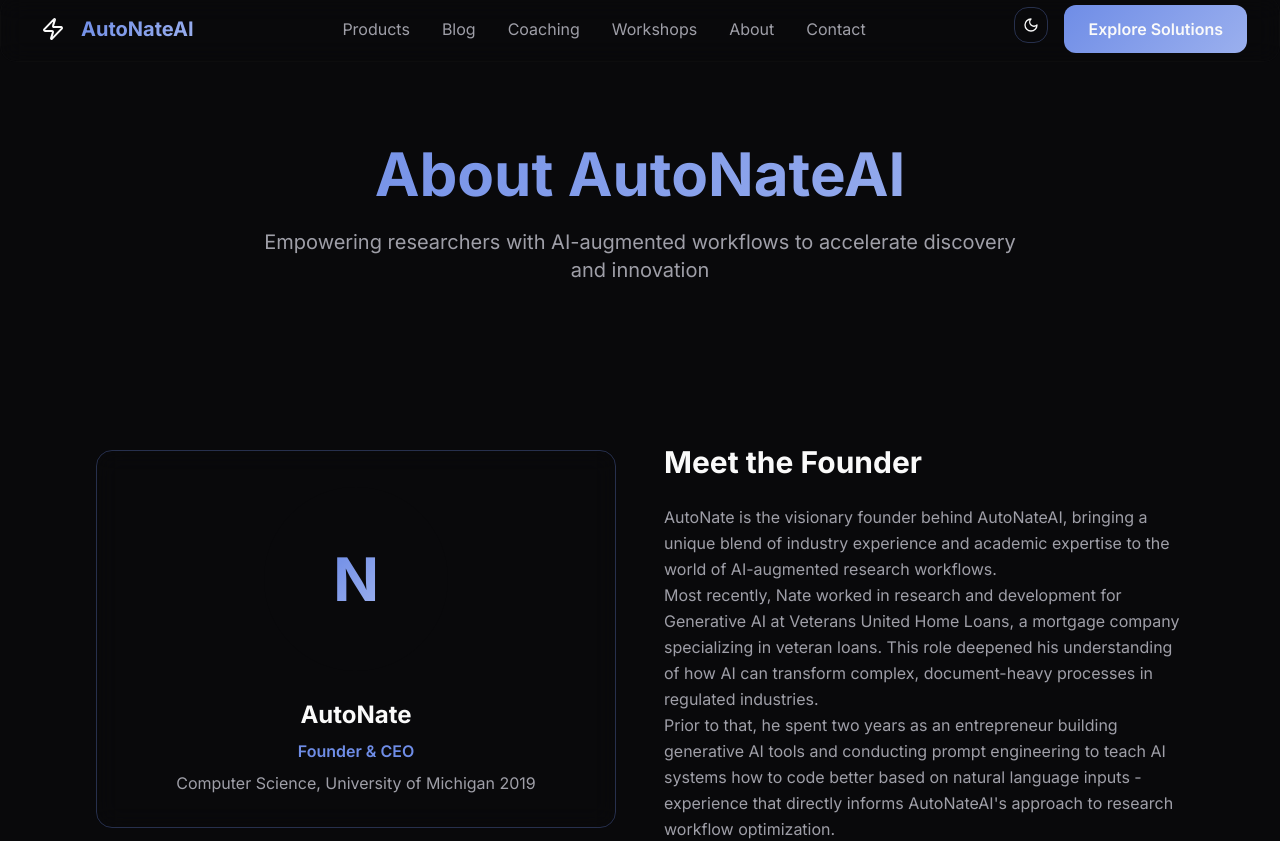
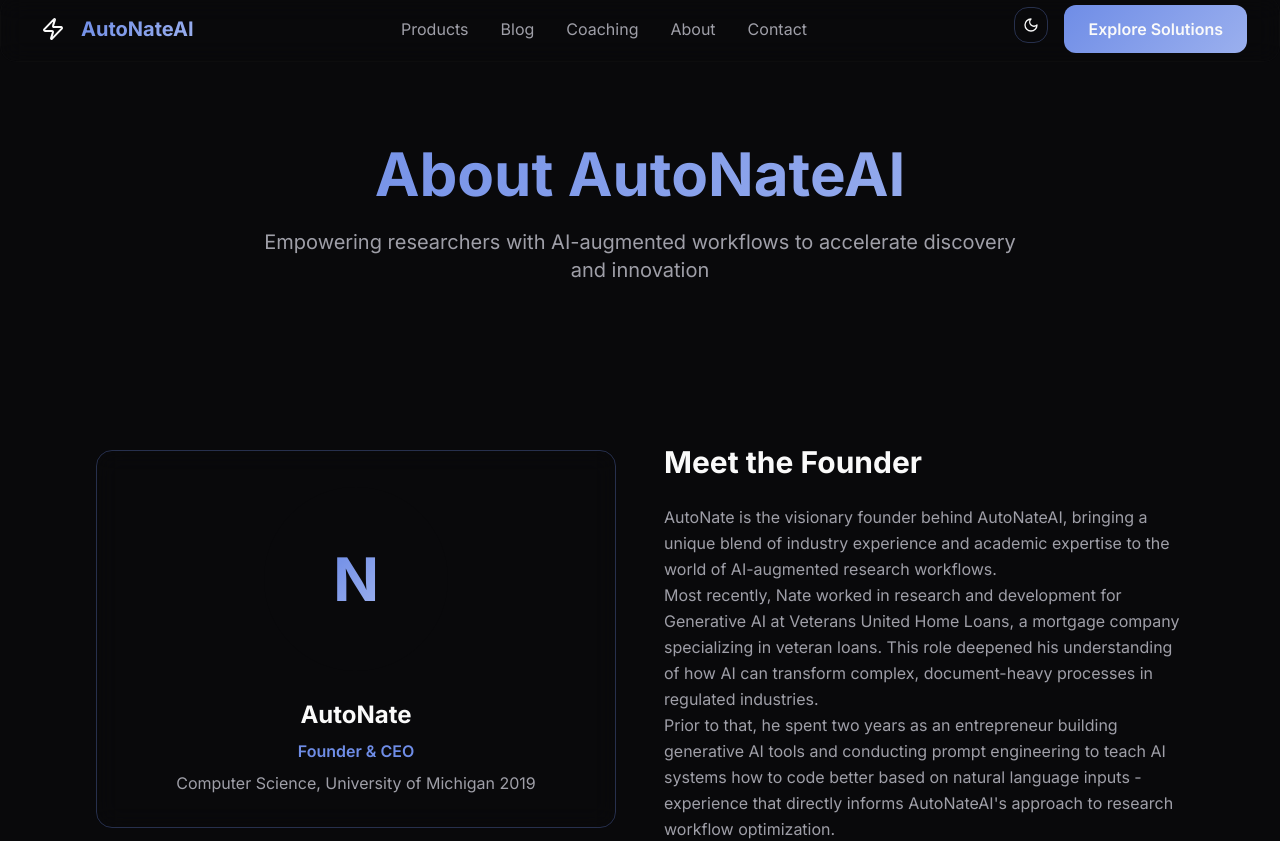
Before and after one commit to AutoNateAI/autonateai-dev, a React (Vite) app: page /about in a window 1280 px wide. Shown: the top 841 px of the page. Built offline with nearby package versions, Linux system fonts and the light colour scheme.

Commit message:
Remove workshops from navbar
Removed the "Workshops" link from the navigation bar. The associated page will remain accessible and can be added back later.

```diff
--- a/src/components/Navigation.tsx
+++ b/src/components/Navigation.tsx
@@ -39,13 +39,6 @@ const Navigation = () => {
               className="text-muted-foreground hover:text-primary transition-colors relative group"
             >
               Coaching
-              <span className="absolute inset-x-0 -bottom-1 h-0.5 bg-primary scale-x-0 group-hover:scale-x-100 transition-transform origin-left"></span>
-            </Link>
-            <Link
-              to="/workshops"
-              className="text-muted-foreground hover:text-primary transition-colors relative group"
-            >
-              Workshops
               <span className="absolute inset-x-0 -bottom-1 h-0.5 bg-primary scale-x-0 group-hover:scale-x-100 transition-transform origin-left"></span>
             </Link>
             <Link
@@ -109,13 +102,6 @@ const Navigation = () => {
                 Coaching
               </Link>
               <Link
-                to="/workshops"
-                className="block text-muted-foreground hover:text-primary transition-colors py-2"
-                onClick={() => setIsOpen(false)}
-              >
-                Workshops
-              </Link>
-              <Link
                 to="/about"
                 className="block text-muted-foreground hover:text-primary transition-colors py-2"
                 onClick={() => setIsOpen(false)}
```
